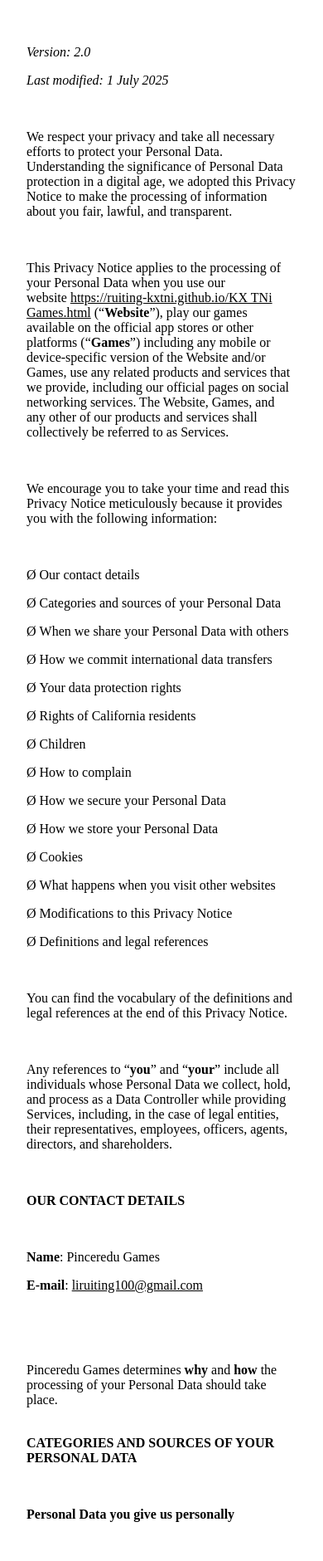
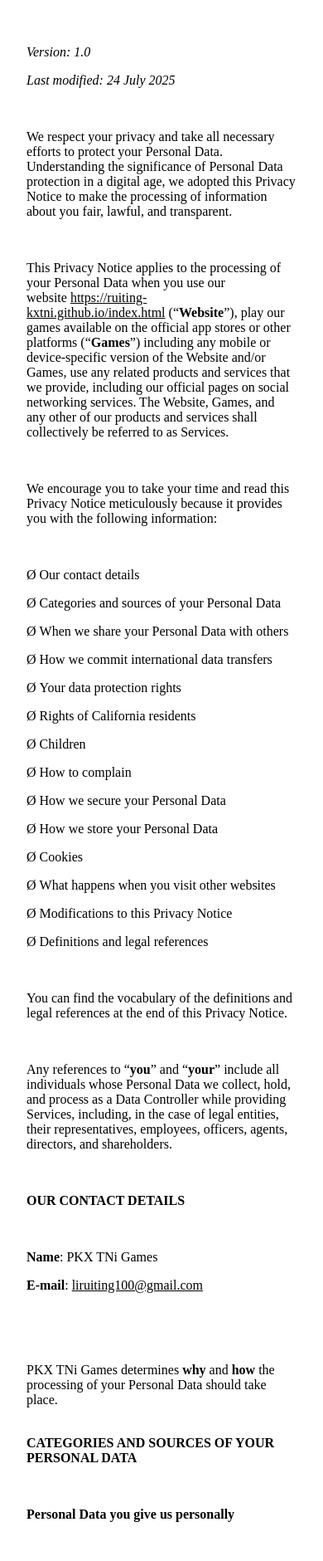
Before and after one commit to ruiting-kxtni/ruiting-kxtni.github.io, a plain HTML site: page Privacy.html in a window 390 px wide. Shown: the part 60-1941 px from the top of the page at 83% size. Drawn offline with Linux system fonts and the light colour scheme.

Commit message:
Update Privacy.html

```diff
--- a/Privacy.html
+++ b/Privacy.html
@@ -12,12 +12,12 @@
     <body>
         <h1 align="center"><span class="16">Privacy</span></h1>
         <p><em>&nbsp;</em></p>
-        <p><em>Version: 2.</em><em><span style="font-family: 微软雅黑;">0</span></em></p>
-        <p><em>Last modified: </em><em><span style="font-family: 微软雅黑;">1</span></em><em>&nbsp;</em><em><span style="font-family: 微软雅黑;">July</span></em><em>&nbsp;2025</em></p>
+        <p><em>Version: 1.</em><em><span style="font-family: 微软雅黑;">0</span></em></p>
+        <p><em>Last modified: </em><em><span style="font-family: 微软雅黑;">24</span></em><em>&nbsp;</em><em><span style="font-family: 微软雅黑;">July</span></em><em>&nbsp;2025</em></p>
         <p>&nbsp;</p>
         <p>We respect your privacy and take all necessary efforts to protect your Personal Data. Understanding the significance of Personal Data protection in a digital age, we adopted this Privacy Notice to make the processing of information about you fair, lawful, and transparent.</p>
         <p>&nbsp;</p>
-        <p>This Privacy Notice applies to the processing of your Personal Data when you use our website&nbsp;<u>https://ruiting-kxtni.github.io/KX TNi Games.html</u>&nbsp;(“<strong>Website</strong><span style="font-family: 微软雅黑;">”), play our games available on the official app stores or other platforms (“</span><strong>Games</strong><span style="font-family: 微软雅黑;">”) including any mobile or device-specific version of the Website and/or Games, use any related products and services that we provide, including our official pages on social networking services. The Website, Games, and any other of our products and services shall collectively be referred to as Services.</span></p>
+        <p>This Privacy Notice applies to the processing of your Personal Data when you use our website&nbsp;<u>https://ruiting-kxtni.github.io/index.html</u>&nbsp;(“<strong>Website</strong><span style="font-family: 微软雅黑;">”), play our games available on the official app stores or other platforms (“</span><strong>Games</strong><span style="font-family: 微软雅黑;">”) including any mobile or device-specific version of the Website and/or Games, use any related products and services that we provide, including our official pages on social networking services. The Website, Games, and any other of our products and services shall collectively be referred to as Services.</span></p>
         <p>&nbsp;</p>
         <p>We encourage you to take your time and read this Privacy Notice meticulously because it provides you with the following information:</p>
         <p>&nbsp;</p>
@@ -42,11 +42,11 @@
         <p>&nbsp;</p>
         <p><strong>OUR CONTACT DETAILS</strong></p>
         <p><strong>&nbsp;</strong></p>
-        <p><strong>Name</strong>: <span style="font-family: 微软雅黑;">P</span>inceredu Games</p>
+        <p><strong>Name</strong>: <span style="font-family: 微软雅黑;">P</span>KX TNi Games</p>
         <p><strong>E-mail</strong>:&nbsp;<u><span style="font-family: 微软雅黑;">liruiting100@gmail.com</span></u></p>
         <p>&nbsp;</p>
         <p>&nbsp;</p>
-        <p><span style="font-family: 微软雅黑;">P</span>inceredu Games determines&nbsp;<strong>why</strong>&nbsp;and&nbsp;<strong>how</strong>&nbsp;the processing of your Personal Data should take place.</p>
+        <p><span style="font-family: 微软雅黑;">P</span>KX TNi Games determines&nbsp;<strong>why</strong>&nbsp;and&nbsp;<strong>how</strong>&nbsp;the processing of your Personal Data should take place.</p>
         <p><strong><br></strong><strong>CATEGORIES AND SOURCES OF YOUR PERSONAL DATA</strong></p>
         <p>&nbsp;</p>
         <p><strong>Personal Data you give us personally</strong></p>
@@ -157,7 +157,7 @@
         <p>&nbsp;</p>
         <p>Most ad serving companies collect and use Personal Data pursuant to their own privacy policies/notices and may combine information collected in the context of delivering an offer or ads to you via our Services with other information they have independently collected over time and/or across different websites/apps. A list of ad companies that operate their own networks on our Services, links to their privacy statements, and opt-out options (if available) can be found at ‘<u>Advertising/Monetization networks and their partners</u><span style="font-family: 微软雅黑;">’.</span></p>
         <p>&nbsp;</p>
-        <p>In compliance with Google's EU User Consent Policy, we obtain explicit consent from users in the UK, EEA, and Switzerland before collecting, sharing, or using personal data for ad personalization and\or analytics. This clause is effective as of July 31, 2024, for Swiss users. The list of providers we use Google products though are available at the page Partners ‘<u>Advertising/Monetization networks and their partners</u><span style="font-family: 微软雅黑;">’.</span></p>
+        <p>In compliance with Google's EU User Consent Policy, we obtain explicit consent from users in the UK, EEA, and Switzerland before collecting, sharing, or using personal data for ad personalization and\or analytics. This clause is effective as of July 34, 2025, for Swiss users. The list of providers we use Google products though are available at the page Partners ‘<u>Advertising/Monetization networks and their partners</u><span style="font-family: 微软雅黑;">’.</span></p>
         <p><br>You can opt out of receiving personalized ads from third parties in Games at any time by changing our privacy preferences in Games, contacting us at&nbsp;<u>liruiting100@gmail.com</u>, or adjusting your Privacy Settings of your devices (detailed information for Android users can be found&nbsp;<a href="https://policies.google.com/technologies/ads?hl=en-US"><u>here</u></a>, and information for iOS users can be found&nbsp;<a href="https://support.apple.com/en-us/HT202074"><u>here</u></a>).</p>
         <p>&nbsp;</p>
         <p>Please be aware that opting out of receiving targeted advertising does not imply that you will no longer receive any advertising. Instead, you may encounter contextual advertising that is less tailored to your interests, preferences, and needs.</p>
```
